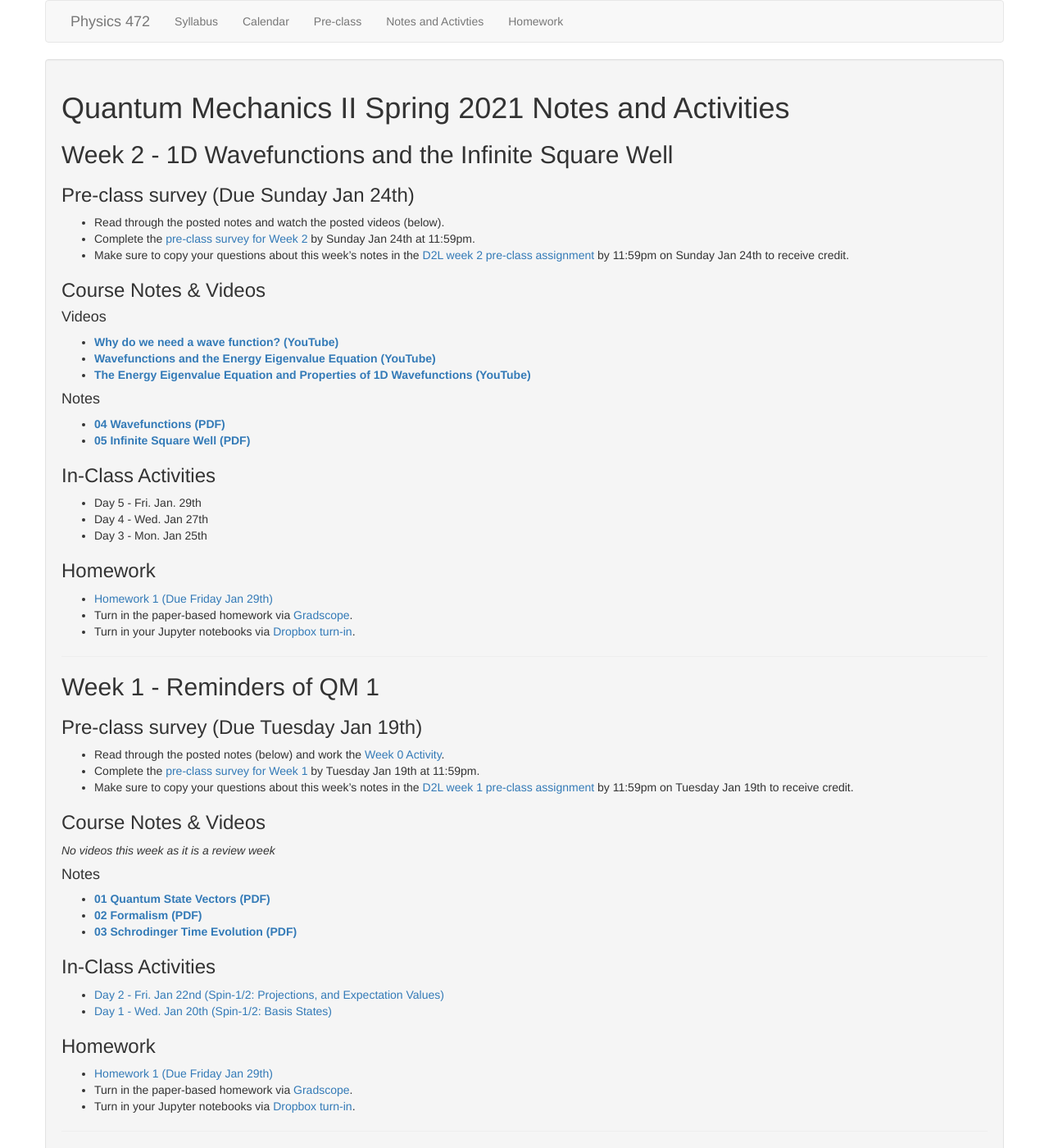
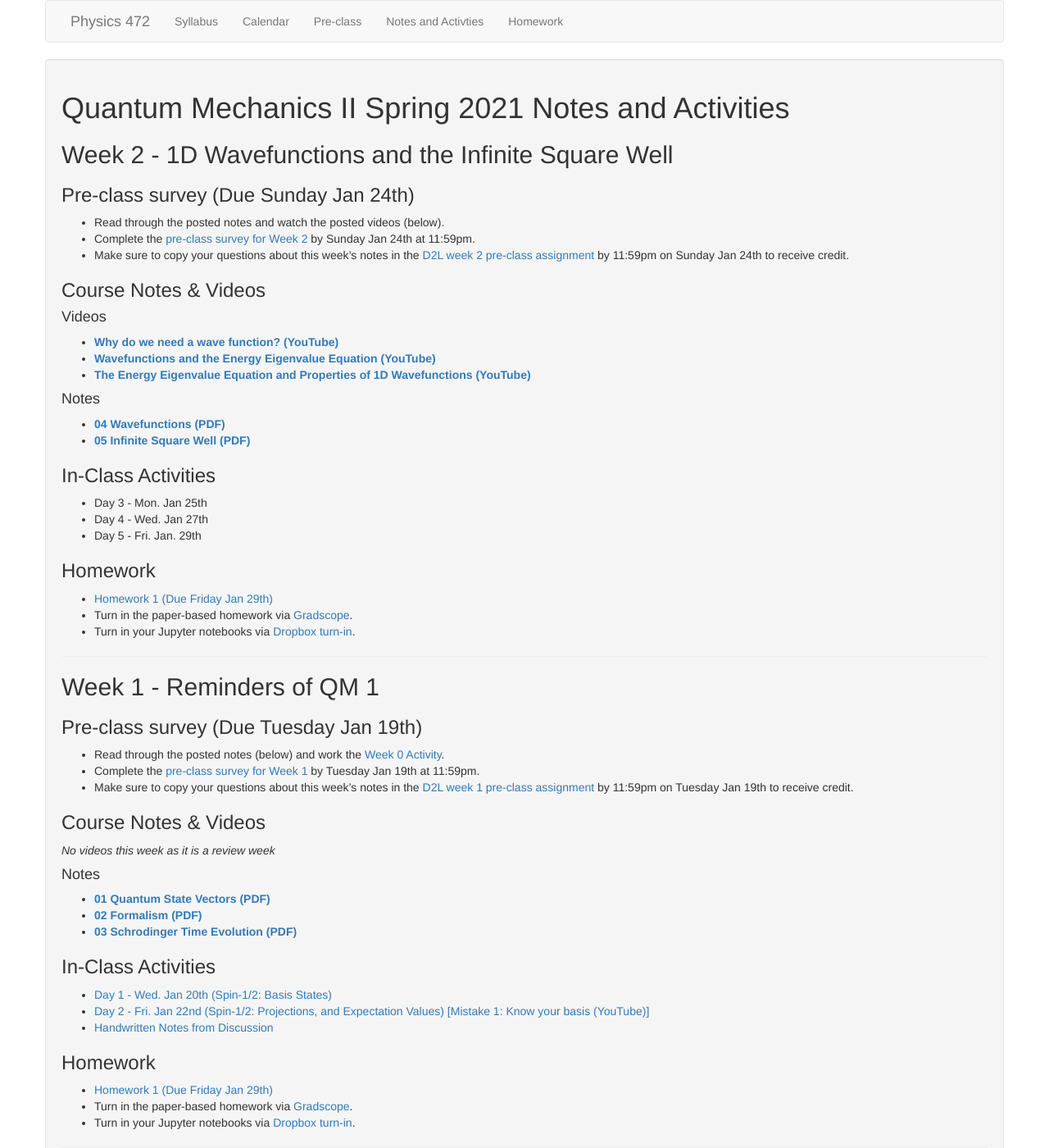
Before and after one commit to dannycab/phy472msu_s2021, a Jekyll site: the page built from notes/index.md, in a window 1280 px wide and 1400 px high. Shown: the whole window at 82% size. Built offline with Jekyll 4.4.1, drawn with Linux system fonts in a browser that asks for light colours.

Commit message:
added link to mistake video and notes from discusison

```diff
--- a/notes/index.md
+++ b/notes/index.md
@@ -28,9 +28,9 @@ use_math: true
 
 ### In-Class Activities
 
+* Day 3 - Mon. Jan 25th
+* Day 4 - Wed. Jan 27th
 * Day 5 - Fri. Jan. 29th
-* Day 4 - Wed. Jan 27th
-* Day 3 - Mon. Jan 25th
 
 ### Homework
 
@@ -61,8 +61,9 @@ use_math: true
 
 ### In-Class Activities
 
-* [Day 2 - Fri. Jan 22nd (Spin-1/2: Projections, and Expectation Values)](./in-class/day2.html)
 * [Day 1 - Wed. Jan 20th (Spin-1/2: Basis States)](./in-class/day1.html)
+* [Day 2 - Fri. Jan 22nd (Spin-1/2: Projections, and Expectation Values)](./in-class/day2.html) [[Mistake 1: Know your basis (YouTube)]](https://www.youtube.com/watch?v=H82cFoJwVVM)
+* [Handwritten Notes from Discussion](./in-class/Day_1_and_2.pdf)
 
 ### Homework
 
```
Also changed, not shown: 1 other file.
